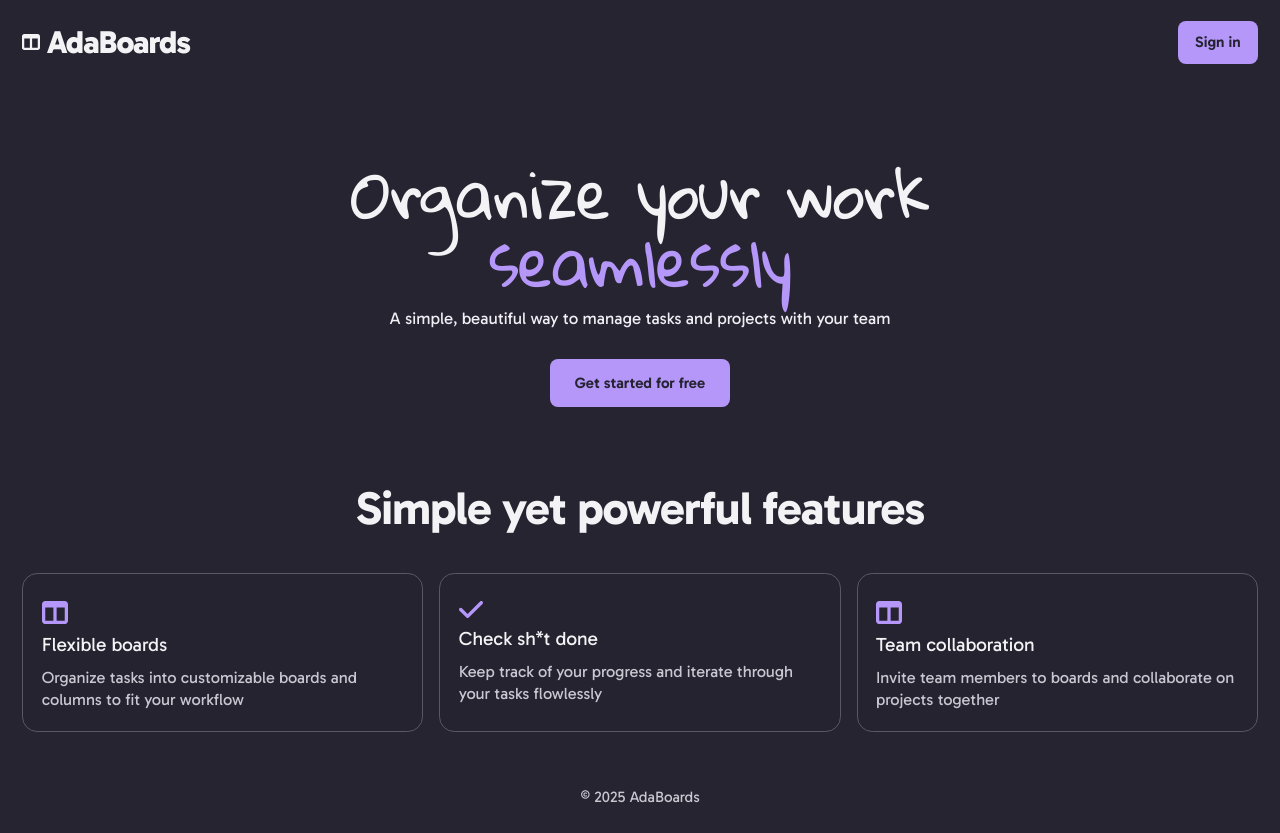
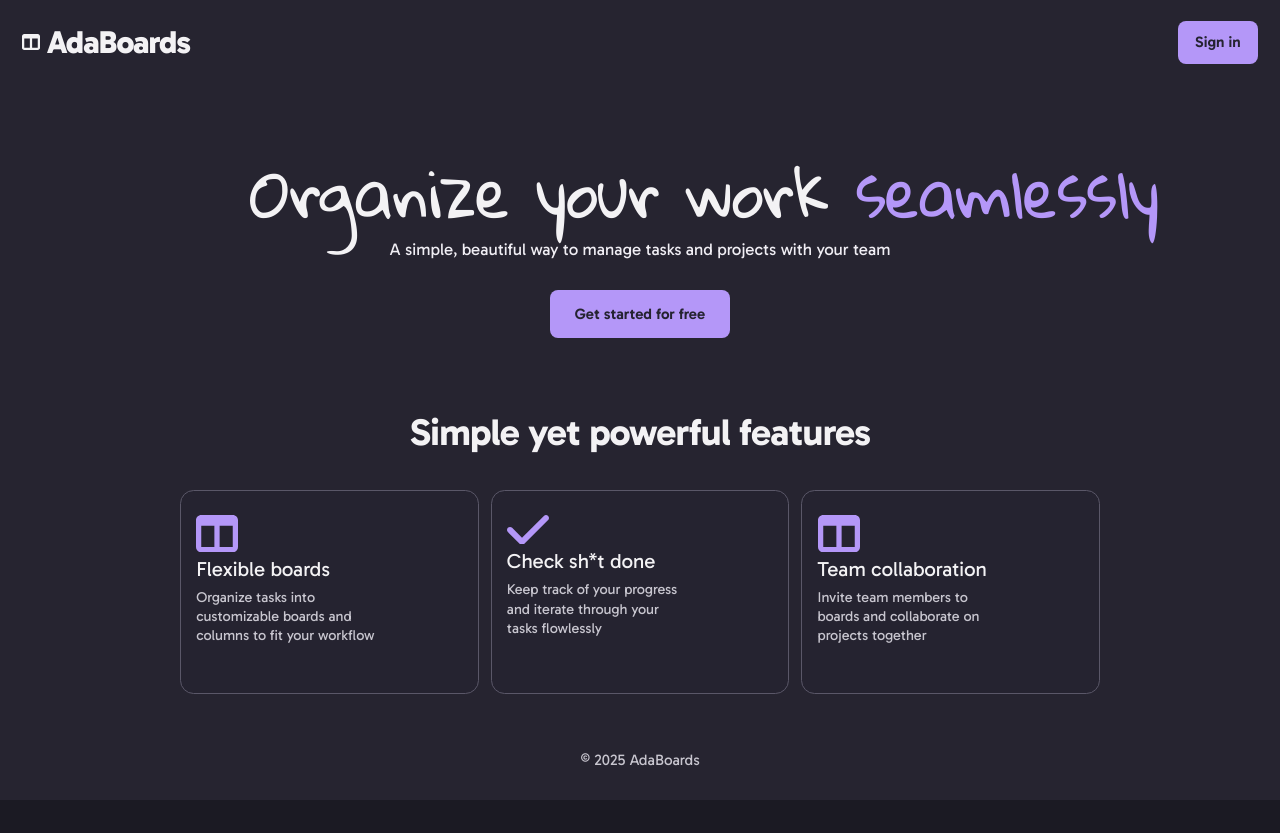
Before and after one commit to BiggestMathematician/adaboards, a React (Vite) app: page / in a window 1280 px wide. After the commit the page ends 800 px from the top, so only its background shows below. Built offline with nearby package versions, Linux system fonts and the light colour scheme.

Commit message:
Fix of icons, spacing and text size

```diff
--- a/src/App.css
+++ b/src/App.css
@@ -70,9 +70,12 @@ a {
 .hero h1 {
   margin: 0;
   font-family: 'Gloria Hallelujah', 'Comic Sans MS', 'Trebuchet MS', 'Segoe UI', sans-serif;
-  font-size: clamp(2rem, 6vw, 4rem);
-  line-height: 1.06;
+  font-size: clamp(2rem, 5vw, 4rem);
+  line-height: 1.04;
   letter-spacing: -0.02em;
+  max-width: 100%;
+  margin-inline: auto;
+  white-space: nowrap;
 }
 
 .hero-accent {
@@ -121,27 +124,33 @@ a {
 
 .features-section {
   padding-bottom: 1rem;
+  max-width: 100%;
+  margin: 0 auto;
 }
 
-.features-section h2 {
+.features-section > h2 {
   text-align: center;
   margin: 0 0 1.8rem;
-  font-size: clamp(1.9rem, 4vw, 2.9rem);
+  font-size: clamp(1.7rem, 3.2vw, 2.35rem);
   letter-spacing: -0.02em;
   font-weight: 700;
 }
 
 .features {
   display: grid;
+  width: min(920px, 100%);
+  margin: 0 auto;
   grid-template-columns: repeat(3, minmax(0, 1fr));
-  gap: 1rem;
+  gap: 0.75rem;
+  justify-content: space-evenly;
 }
 
 .features article {
   border: 1px solid #5a5768;
   background: rgba(37, 35, 49, 0.75);
-  border-radius: 0.95rem;
-  padding: 1.25rem 1.15rem;
+  border-radius: 0.85rem;
+  padding: 1rem 0.95rem;
+  min-height: 204px;
 }
 
 .feature-icon {
@@ -153,16 +162,19 @@ a {
   line-height: 0;
 }
 
-.features h3 {
+.features .feature-title {
   margin: 0;
-  font-size: 1.2rem;
+  font-size: clamp(1.2rem, 1.6vw, 1.6rem);
+  text-align: left;
+  line-height: 1.05;
 }
 
 .features p {
   margin: 0.45rem 0 0;
   color: var(--color-muted);
-  font-size: 1.02rem;
+  font-size: 0.9rem;
   line-height: 1.35;
+  max-width: 24ch;
 }
 
 .landing-footer {
@@ -261,6 +273,10 @@ a {
 }
 
 @media (max-width: 768px) {
+  .landing {
+    padding-inline: 0.9rem;
+  }
+
   .hero {
     padding: 3.2rem 0 2.8rem;
   }
@@ -269,8 +285,13 @@ a {
     font-size: 1.75rem;
   }
 
+  .hero h1 {
+    white-space: normal;
+  }
+
   .features {
     grid-template-columns: 1fr;
+    gap: 0.7rem;
   }
 
   .auth-card {
--- a/src/pages/LandingPage.tsx
+++ b/src/pages/LandingPage.tsx
@@ -39,23 +39,23 @@ export function LandingPage() {
           <div className="features">
             <article>
               <p className="feature-icon" aria-hidden="true">
-                <BoardIcon size={26} color="var(--clr-primary)" />
+                <BoardIcon size={42} color="var(--clr-primary)" />
               </p>
-              <h3>Flexible boards</h3>
+              <h2 className="feature-title">Flexible boards</h2>
               <p>Organize tasks into customizable boards and columns to fit your workflow</p>
             </article>
             <article>
               <p className="feature-icon" aria-hidden="true">
-                <CheckMarkIcon size={24} color="var(--clr-primary)" />
+                <CheckMarkIcon size={42} color="var(--clr-primary)" />
               </p>
-              <h3>Check sh*t done</h3>
+              <h2 className="feature-title">Check sh*t done</h2>
               <p>Keep track of your progress and iterate through your tasks flowlessly</p>
             </article>
             <article>
               <p className="feature-icon" aria-hidden="true">
-                <BoardIcon size={26} color="var(--clr-primary)" />
+                <BoardIcon size={42} color="var(--clr-primary)" />
               </p>
-              <h3>Team collaboration</h3>
+              <h2 className="feature-title">Team collaboration</h2>
               <p>Invite team members to boards and collaborate on projects together</p>
             </article>
           </div>
--- a/src/pages/LoginPage.tsx
+++ b/src/pages/LoginPage.tsx
@@ -1,13 +1,14 @@
 import { Link } from 'react-router-dom'
+import { BoardIcon } from '../components/icons/BoardIcon'
 
 export function LoginPage() {
   return (
     <main className="auth-shell">
       <section className="auth-page">
         <header className="auth-header">
-          <p className="brand">
+        <p className="brand">
             <span className="brand-icon" aria-hidden="true">
-              ▣
+              <BoardIcon size={18} color="var(--color-light)" />
             </span>
             AdaBoards
           </p>
--- a/src/pages/SignupPage.tsx
+++ b/src/pages/SignupPage.tsx
@@ -1,13 +1,14 @@
 import { Link } from 'react-router-dom'
+import { BoardIcon } from '../components/icons/BoardIcon'
 
 export function SignupPage() {
   return (
     <main className="auth-shell">
       <section className="auth-page">
         <header className="auth-header">
-          <p className="brand">
+        <p className="brand">
             <span className="brand-icon" aria-hidden="true">
-              ▣
+              <BoardIcon size={18} color="var(--color-light)" />
             </span>
             AdaBoards
           </p>
```
